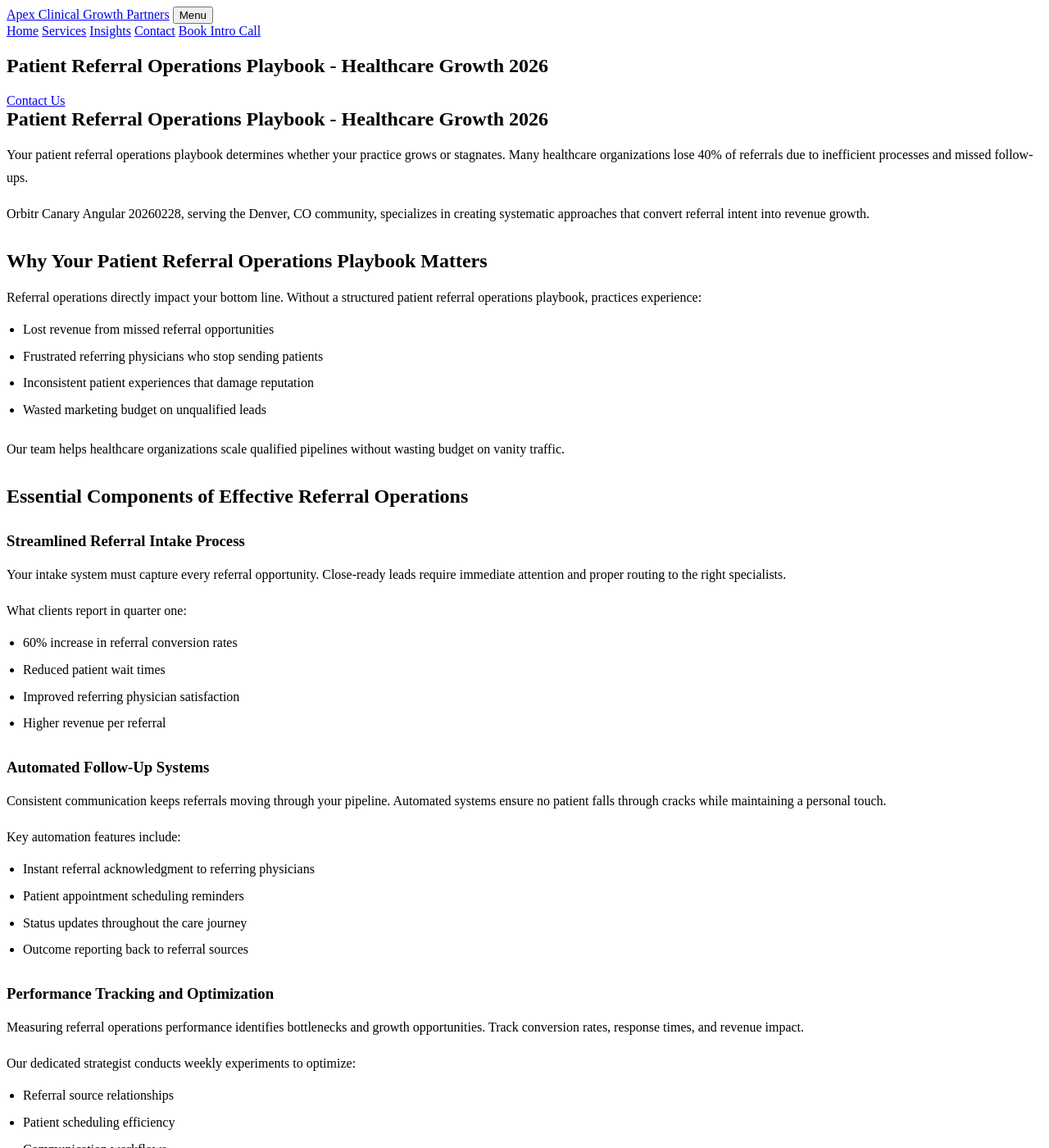
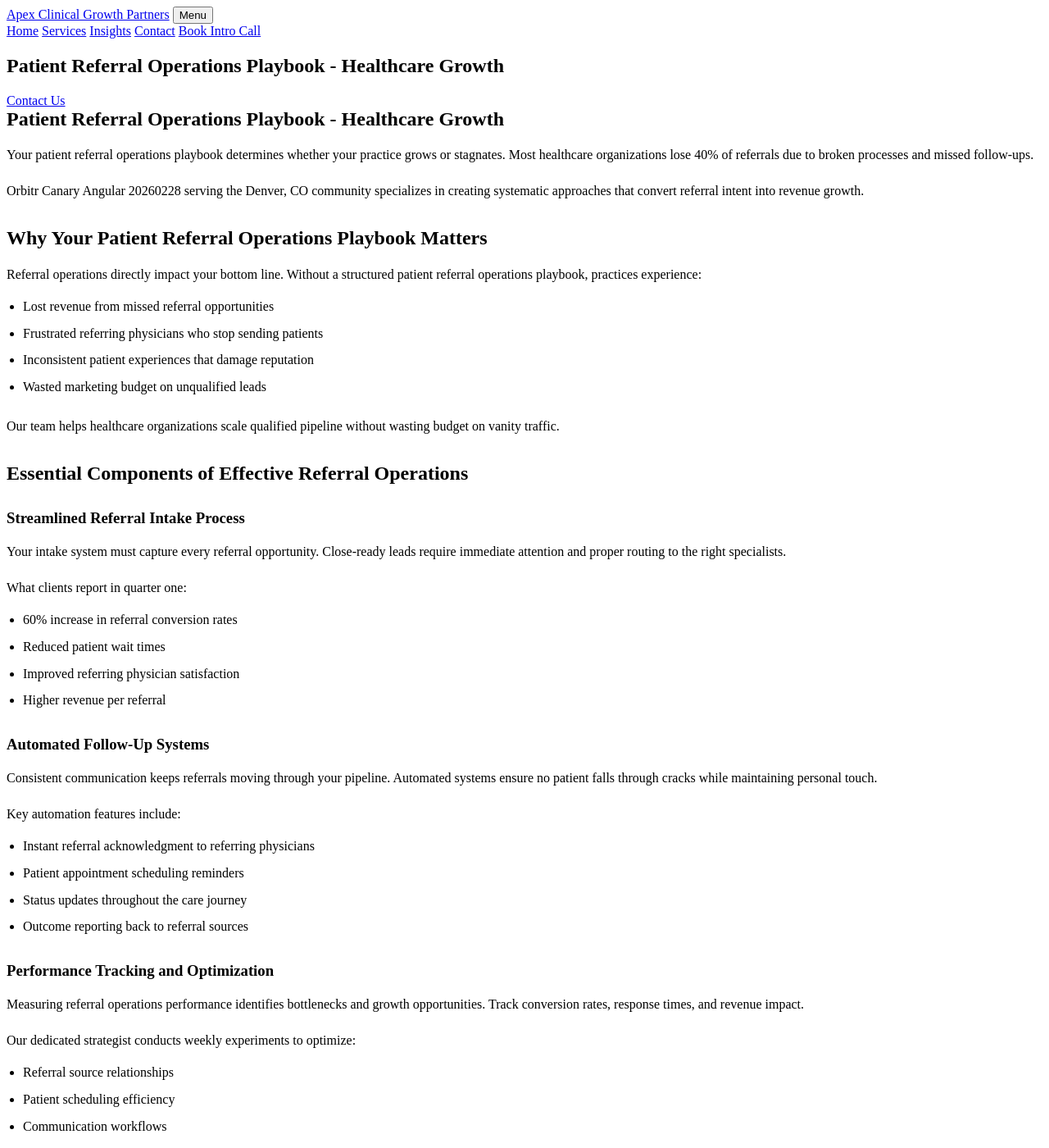
Before and after one commit to prjctlphbt/orbitr-canary-angular-20260228, a Jekyll site: the page angular-referral-ops-playbook-20260228142149.html, which Jekyll copies as it is, in a window 1280 px wide and 1400 px high. Shown: the whole window at 82% size. Built offline with Jekyll 4.4.1, drawn with Linux system fonts in a browser that asks for light colours.

Commit message:
Rollback: Revert changes to angular-referral-ops-playbook-20260228142149.html

```diff
--- a/angular-referral-ops-playbook-20260228142149.html
+++ b/angular-referral-ops-playbook-20260228142149.html
@@ -4,9 +4,10 @@
 <head>
 <meta charset="utf-8"/>
 <meta content="width=device-width, initial-scale=1.0" name="viewport"/>
-<meta content="Optimize patient referrals with our 2026 operations playbook. Enhance workflows, drive growth, and improve patient outcomes. Start today." name="description"/>
-<title>Patient Referral Operations Playbook - Healthcare Growth 2026</title>
+<meta content="Streamline patient referrals with our comprehensive operations playbook. Optimize workflows, boost growth, and improve patient outcomes. Get started today." name="description"/>
+<title>Patient Referral Operations Playbook - Healthcare Growth</title>
 <style>
+
 
 /* Minimal functional styles (accordion, forms only) */
 
@@ -48,7 +49,7 @@
  box-sizing: border-box;
 }
 
-</style>
+ </style>
 <style id="orbitr-generated-content-style">
 .orbitr-generated-content > * {
  margin: 0;
@@ -83,8 +84,7 @@
 .orbitr-generated-content li {
  line-height: 1.65;
 }
-</style>
-</head>
+</style></head>
 <body>
 <header>
 <div class="container navbar">
@@ -102,15 +102,15 @@
 <main class="page-main">
 <section class="page-hero landing-hero">
 <div class="container">
-<h1>Patient Referral Operations Playbook - Healthcare Growth 2026</h1>
+<h1>Patient Referral Operations Playbook - Healthcare Growth</h1>
 <a class="cta" href="/services/">Contact Us</a>
 </div>
 </section>
 <section class="landing-content">
 <div class="container orbitr-generated-content">
-<h1>Patient Referral Operations Playbook - Healthcare Growth 2026</h1>
-<p>Your patient referral operations playbook determines whether your practice grows or stagnates. Many healthcare organizations lose 40% of referrals due to inefficient processes and missed follow-ups.</p>
-<p>Orbitr Canary Angular 20260228, serving the Denver, CO community, specializes in creating systematic approaches that convert referral intent into revenue growth.</p>
+<h1>Patient Referral Operations Playbook - Healthcare Growth</h1>
+<p>Your patient referral operations playbook determines whether your practice grows or stagnates. Most healthcare organizations lose 40% of referrals due to broken processes and missed follow-ups.</p>
+<p>Orbitr Canary Angular 20260228 serving the Denver, CO community specializes in creating systematic approaches that convert referral intent into revenue growth.</p>
 <h2>Why Your Patient Referral Operations Playbook Matters</h2>
 <p>Referral operations directly impact your bottom line. Without a structured patient referral operations playbook, practices experience:</p>
 <ul>
@@ -119,7 +119,7 @@
 <li>Inconsistent patient experiences that damage reputation</li>
 <li>Wasted marketing budget on unqualified leads</li>
 </ul>
-<p>Our team helps healthcare organizations scale qualified pipelines without wasting budget on vanity traffic.</p>
+<p>Our team helps healthcare organizations scale qualified pipeline without wasting budget on vanity traffic.</p>
 <h2>Essential Components of Effective Referral Operations</h2>
 <h3>Streamlined Referral Intake Process</h3>
 <p>Your intake system must capture every referral opportunity. Close-ready leads require immediate attention and proper routing to the right specialists.</p>
@@ -131,7 +131,7 @@
 <li>Higher revenue per referral</li>
 </ul></p>
 <h3>Automated Follow-Up Systems</h3>
-<p>Consistent communication keeps referrals moving through your pipeline. Automated systems ensure no patient falls through cracks while maintaining a personal touch.</p>
+<p>Consistent communication keeps referrals moving through your pipeline. Automated systems ensure no patient falls through cracks while maintaining personal touch.</p>
 <p>Key automation features include:
 <ul>
 <li>Instant referral acknowledgment to referring physicians</li>
@@ -194,6 +194,6 @@
  button.parentElement.classList.toggle('active');
  });
  });
-</script>
+ </script>
 </body>
 </html>
```
